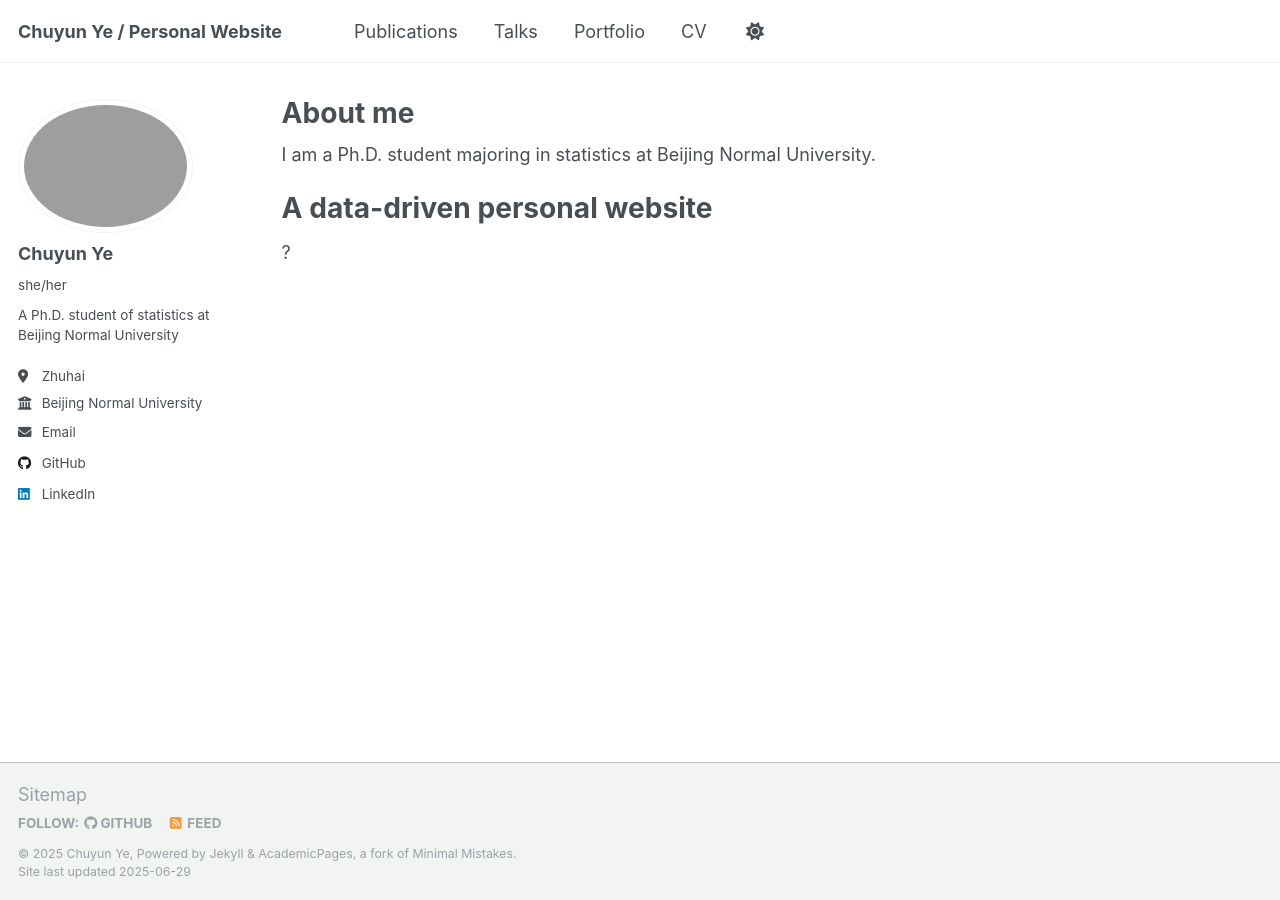
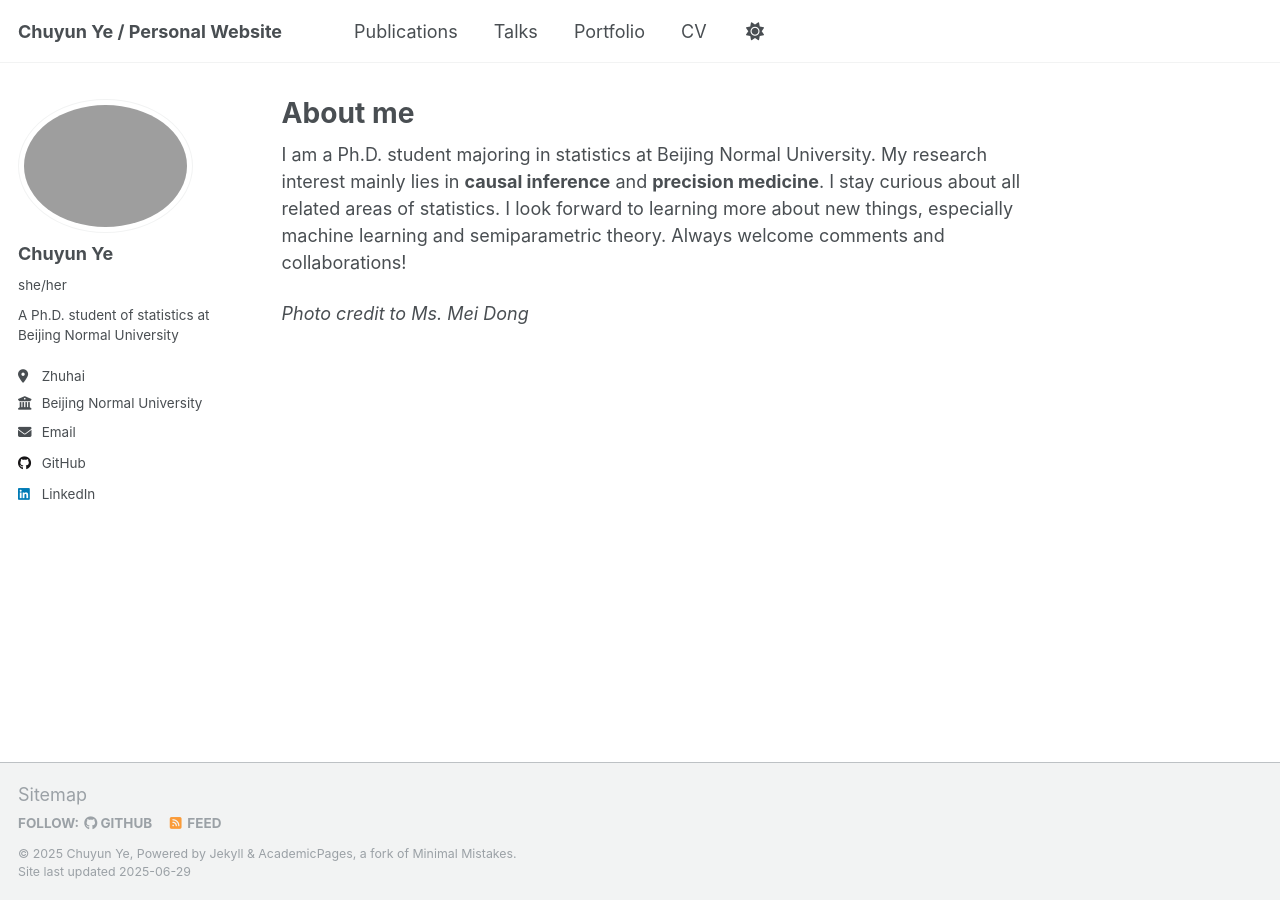
Before and after one commit to ChuyunYe/ChuyunYe.github.io, a Jekyll site: the page built from _pages/about.md, in a window 1280 px wide. Built offline with Jekyll 4.4.1, drawn with Linux system fonts in a browser that asks for light colours.

Commit message:
Update about.md

```diff
--- a/_pages/about.md
+++ b/_pages/about.md
@@ -8,9 +8,6 @@ redirect_from:
   - /about.html
 ---
 
-I am a Ph.D. student majoring in statistics at Beijing Normal University.
+I am a Ph.D. student majoring in statistics at Beijing Normal University. My research interest mainly lies in **causal inference** and **precision medicine**. I stay curious about all related areas of statistics. I look forward to learning more about new things, especially machine learning and semiparametric theory. Always welcome comments and collaborations!
 
-A data-driven personal website
-======
-
-?
+*Photo credit to Ms. Mei Dong*
```
